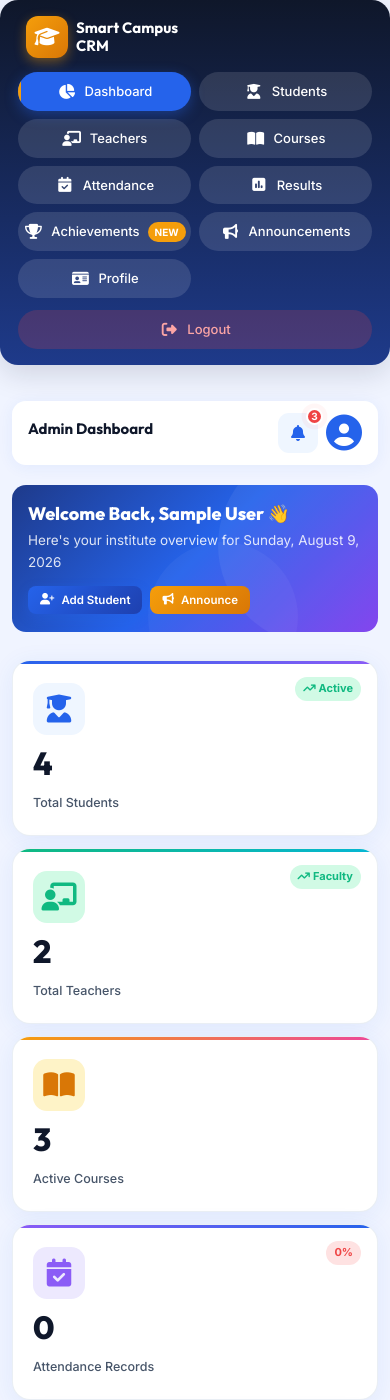
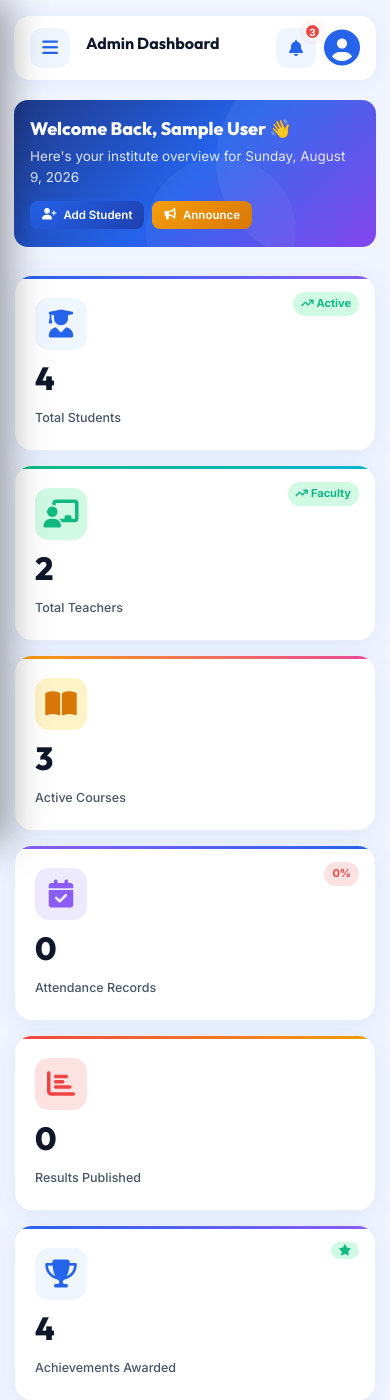
Before and after one commit to AditiG-art/crm_education, a PHP site: page /admin/dashboard.php in a window 390 px wide. Shown: the top 1400 px of the page. Run offline with PHP 8.4, Linux system fonts and the light colour scheme; the visitor is signed in with stand-in values (Sample User, id 1); data that the repository does not hold is empty.

Commit message:
Fix mobile sidebar layout to anchor on the left side with smooth toggle drawer and overlay

```diff
--- a/assets/css/dashboard.css
+++ b/assets/css/dashboard.css
@@ -1013,115 +1013,166 @@ img { max-width: 100%; }
 }
 
 /* ══════════════════════════════════════════════════
-   ALWAYS-VISIBLE MOBILE SIDEBAR & RESPONSIVE LAYOUT
+   LEFT-SIDE MOBILE SIDEBAR & RESPONSIVE LAYOUT
 ══════════════════════════════════════════════════ */
+.sidebar-overlay {
+  position: fixed;
+  inset: 0;
+  background: rgba(15, 23, 42, 0.65);
+  backdrop-filter: blur(4px);
+  z-index: 99988;
+  opacity: 0;
+  visibility: hidden;
+  transition: all 0.3s cubic-bezier(0.4, 0, 0.2, 1);
+}
+.sidebar-overlay.active {
+  opacity: 1;
+  visibility: visible;
+}
+
 @media (max-width: 1100px) {
   .bento-col-4, .bento-col-5, .bento-col-6, .bento-col-7, .bento-col-8 { grid-column: span 12; }
 }
 
 @media (max-width: 992px) {
   :root {
-    --sidebar-width: 100%;
-  }
-
-  .wrapper {
-    flex-direction: column !important;
+    --sidebar-width: 270px;
   }
 
   .main {
     margin-left: 0 !important;
-    padding: 16px 12px !important;
+    padding: 16px 14px !important;
     width: 100% !important;
   }
 
-  /* SIDEBAR IS ALWAYS VISIBLE ON PHONE & TABLET */
+  /* SIDEBAR FIX ON THE LEFT SIDE FOR MOBILE PHONES */
   .sidebar, #mainSidebar {
-    position: relative !important;
-    top: auto !important;
-    left: auto !important;
-    bottom: auto !important;
+    position: fixed !important;
+    top: 0 !important;
+    left: 0 !important;
+    bottom: 0 !important;
     right: auto !important;
-    width: 100% !important;
-    height: auto !important;
-    min-height: auto !important;
-    max-height: none !important;
-    transform: none !important;
+    width: var(--sidebar-width) !important;
+    height: 100vh !important;
+    min-height: 100vh !important;
+    max-height: 100vh !important;
+    z-index: 99999 !important;
+    transform: translateX(-100%) !important;
     opacity: 1 !important;
     visibility: visible !important;
-    z-index: 100 !important;
-    border-radius: 18px !important;
-    margin-bottom: 20px !important;
-    padding: 16px 18px !important;
-    box-shadow: 0 8px 30px rgba(15,23,42,0.15) !important;
+    border-radius: 0 !important;
+    margin-bottom: 0 !important;
+    padding: 24px 18px !important;
+    box-shadow: 10px 0 35px rgba(0,0,0,0.35) !important;
+    transition: transform 0.3s cubic-bezier(0.4, 0, 0.2, 1) !important;
     display: flex !important;
     flex-direction: column !important;
+    background: var(--sidebar-bg) !important;
+    overflow-y: auto !important;
+  }
+
+  .sidebar.open, #mainSidebar.open {
+    transform: translateX(0) !important;
   }
 
   .sidebar .logo {
-    margin-bottom: 14px !important;
+    margin-bottom: 24px !important;
   }
 
   .sidebar .sidebar-label {
-    display: none !important;
+    display: block !important;
+    color: rgba(255,255,255,0.4) !important;
   }
 
   .sidebar .menu {
     display: flex !important;
-    flex-wrap: wrap !important;
-    gap: 8px !important;
-    padding-bottom: 4px !important;
+    flex-direction: column !important;
+    flex-wrap: nowrap !important;
+    gap: 4px !important;
+    padding-bottom: 0 !important;
+    overflow-x: visible !important;
   }
 
   .sidebar .menu a, .sidebar a {
-    flex: 0 0 auto !important;
-    padding: 9px 15px !important;
-    font-size: 13px !important;
-    border-radius: 20px !important;
-    background: rgba(255, 255, 255, 0.12) !important;
-    color: white !important;
-    margin-bottom: 0 !important;
-    white-space: nowrap !important;
-    display: inline-flex !important;
+    width: 100% !important;
+    padding: 11px 12px !important;
+    font-size: 13.5px !important;
+    border-radius: 12px !important;
+    background: transparent !important;
+    color: rgba(255, 255, 255, 0.75) !important;
+    margin-bottom: 2px !important;
+    white-space: normal !important;
+    display: flex !important;
     align-items: center !important;
-    gap: 8px !important;
+    gap: 12px !important;
+    text-align: left !important;
+    justify-content: flex-start !important;
   }
 
   .sidebar .menu a:hover, .sidebar a:hover {
-    background: rgba(255, 255, 255, 0.25) !important;
-    transform: none !important;
+    background: rgba(255, 255, 255, 0.12) !important;
+    color: white !important;
+    transform: translateX(3px) !important;
   }
 
   .sidebar .menu a.active, .sidebar a.active {
-    background: #2563EB !important;
+    background: linear-gradient(90deg, rgba(37,99,235,0.8), rgba(37,99,235,0.4)) !important;
     color: white !important;
-    box-shadow: 0 4px 14px rgba(37, 99, 235, 0.4) !important;
+    box-shadow: 0 4px 16px rgba(37, 99, 235, 0.3) !important;
   }
 
   .sidebar .sidebar-footer {
-    border-top: none !important;
-    padding-top: 0 !important;
-    margin-top: 8px !important;
-    display: flex !important;
+    border-top: 1px solid rgba(255,255,255,0.1) !important;
+    padding-top: 16px !important;
+    margin-top: auto !important;
+    display: block !important;
   }
 
   .sidebar .sidebar-footer a {
+    background: transparent !important;
+    color: rgba(255,255,255,0.75) !important;
+  }
+
+  .sidebar .sidebar-footer a:hover {
     background: rgba(239, 68, 68, 0.2) !important;
     color: #FCA5A5 !important;
   }
 
-  .mobile-sidebar-close, .mobile-sidebar-toggle {
-    display: none !important;
+  .mobile-sidebar-close {
+    display: flex !important;
+    align-items: center;
+    justify-content: center;
+  }
+
+  .mobile-sidebar-toggle {
+    display: flex !important;
+    background: var(--primary-light) !important;
+    color: var(--primary) !important;
+    border: none !important;
+    border-radius: 12px !important;
+    width: 40px !important;
+    height: 40px !important;
+    align-items: center !important;
+    justify-content: center !important;
+    font-size: 18px !important;
+    cursor: pointer !important;
+    transition: var(--transition) !important;
+  }
+
+  .mobile-sidebar-toggle:hover {
+    background: var(--primary) !important;
+    color: white !important;
   }
 
   .topbar {
     padding: 12px 16px;
     gap: 12px;
     margin-bottom: 20px;
-    border-radius: 14px;
+    border-radius: 16px;
   }
 
   .topbar h3 {
-    font-size: 15px;
+    font-size: 16px;
   }
 
   .topbar-search {
@@ -1130,7 +1181,7 @@ img { max-width: 100%; }
 
   .stats-grid {
     grid-template-columns: repeat(2, 1fr);
-    gap: 12px;
+    gap: 14px;
   }
 
   .chart-section {
@@ -1139,7 +1190,7 @@ img { max-width: 100%; }
 
   .quick-section {
     grid-template-columns: repeat(2, 1fr);
-    gap: 10px;
+    gap: 12px;
   }
 
   .form-grid-2 {
@@ -1148,17 +1199,6 @@ img { max-width: 100%; }
 }
 
 @media (max-width: 576px) {
-  .sidebar .menu {
-    display: grid !important;
-    grid-template-columns: repeat(2, 1fr) !important;
-  }
-
-  .sidebar .menu a, .sidebar a {
-    justify-content: center !important;
-    text-align: center !important;
-    width: 100% !important;
-  }
-
   .stats-grid {
     grid-template-columns: 1fr;
   }
```
